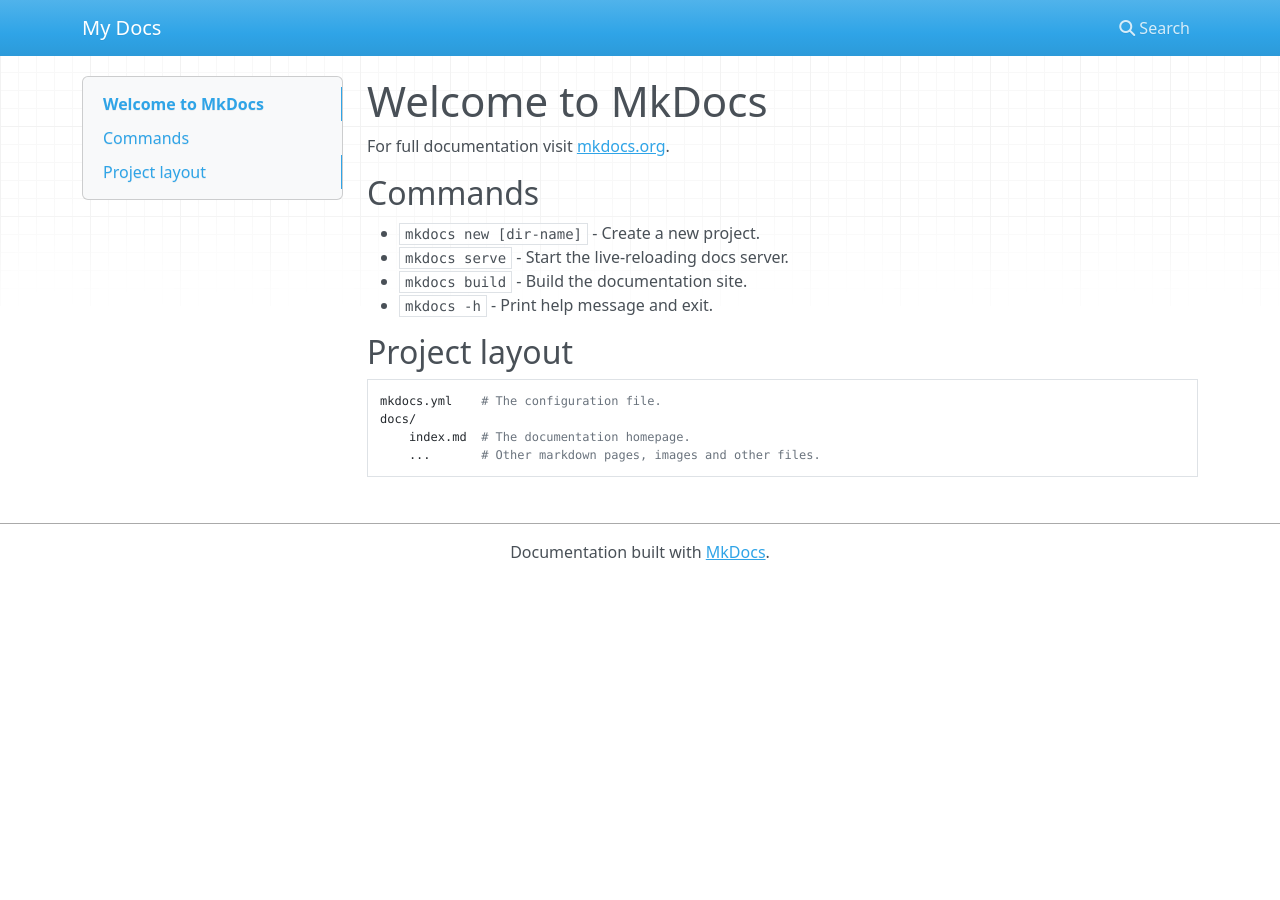
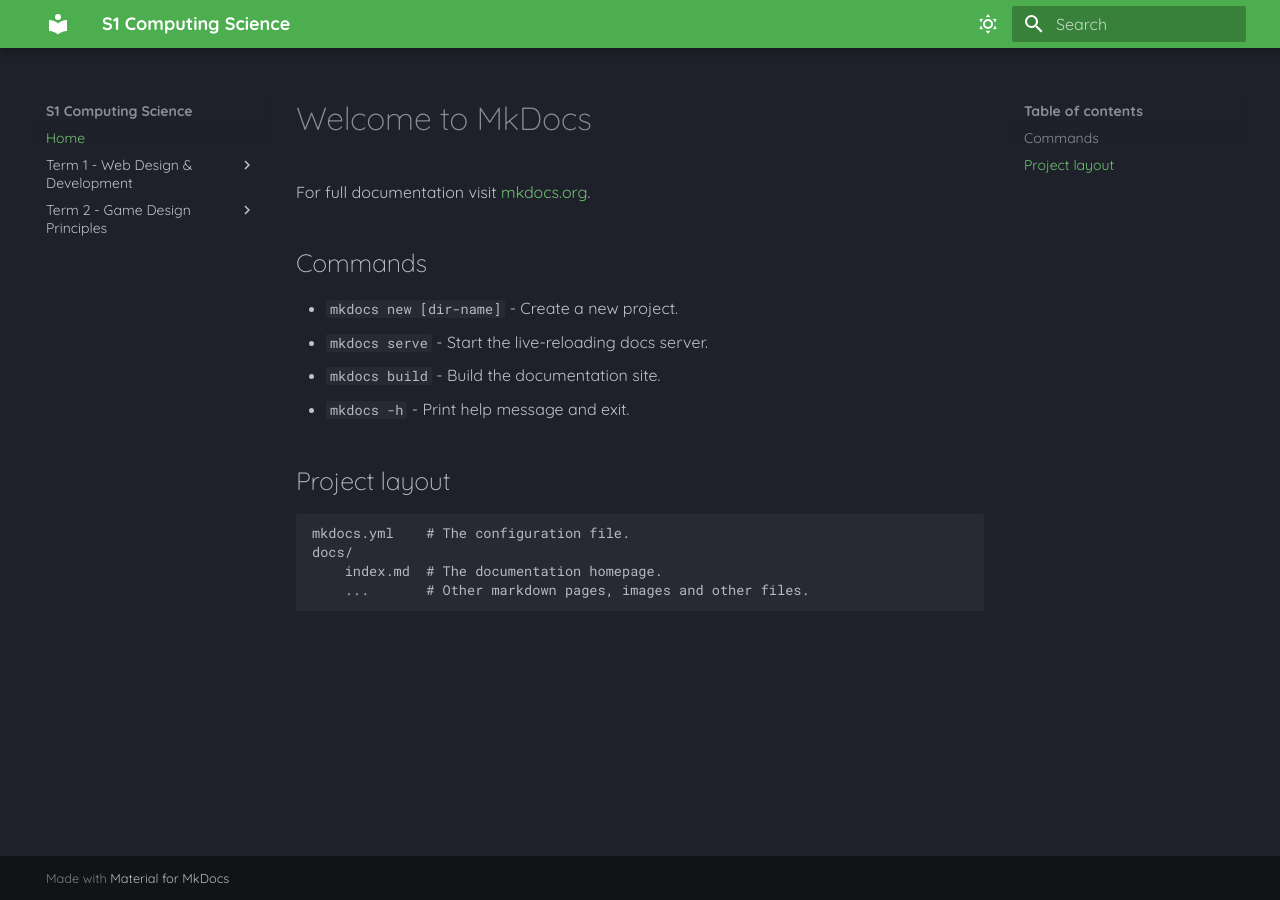
Before and after one commit to Mr-Wood-CS/BGE-S1, an MkDocs documentation site: the page built from docs/index.md, in a window 1280 px wide. Built offline with MkDocs 1.6.1 and Material for MkDocs 9.7.7, drawn with Linux system fonts in a browser that asks for light colours; nearby versions of some CDN libraries.

Commit message:
Update mkdocs.yml

```diff
--- a/mkdocs.yml
+++ b/mkdocs.yml
@@ -1 +1,53 @@
-site_name: My Docs
+site_name: S1 Computing Science
+
+nav:
+    - Home: 'index.md'
+    - Term 1 - Web Design & Development:
+        #- Term-1/index.md
+        - Turing:
+            - Space Invaders: 'Term-1/02-Hopper/01-Space-Invaders.md'
+        - Hopper:
+            - Space Invaders: 'Term-1/02-Hopper/01-Space-Invaders.md'
+    - Term 2 - Game Design Principles:
+      #- Term-2/index.md
+      - Turing:
+          - Maze Escape: 'Term-2/01-Turing/02-Coin-Catcher.md'
+      - Hopper:
+          - Space Invaders: 'SDD/04-Software-Implementation.md'
+
+markdown_extensions:
+  - admonition
+  - pymdownx.details
+  - pymdownx.superfences
+  - def_list
+  - pymdownx.tasklist:
+      custom_checkbox: true
+  - pymdownx.critic
+  - pymdownx.caret
+  - pymdownx.keys
+  - pymdownx.mark
+  - pymdownx.tilde
+  - attr_list
+  - md_in_html
+  - pymdownx.superfences
+  - pymdownx.tabbed:
+      alternate_style: true
+  - attr_list
+theme:
+  name: material
+  font:
+    text: Quicksand
+  palette:
+    - scheme: slate
+      toggle:
+       icon: material/weather-sunny
+       name: Dark mode
+      primary: green
+      accent: deep purple
+
+    - scheme: default
+      toggle:
+       icon: material/weather-night
+       name: Light mode
+      primary: blue
+      accent: deep orange
```
